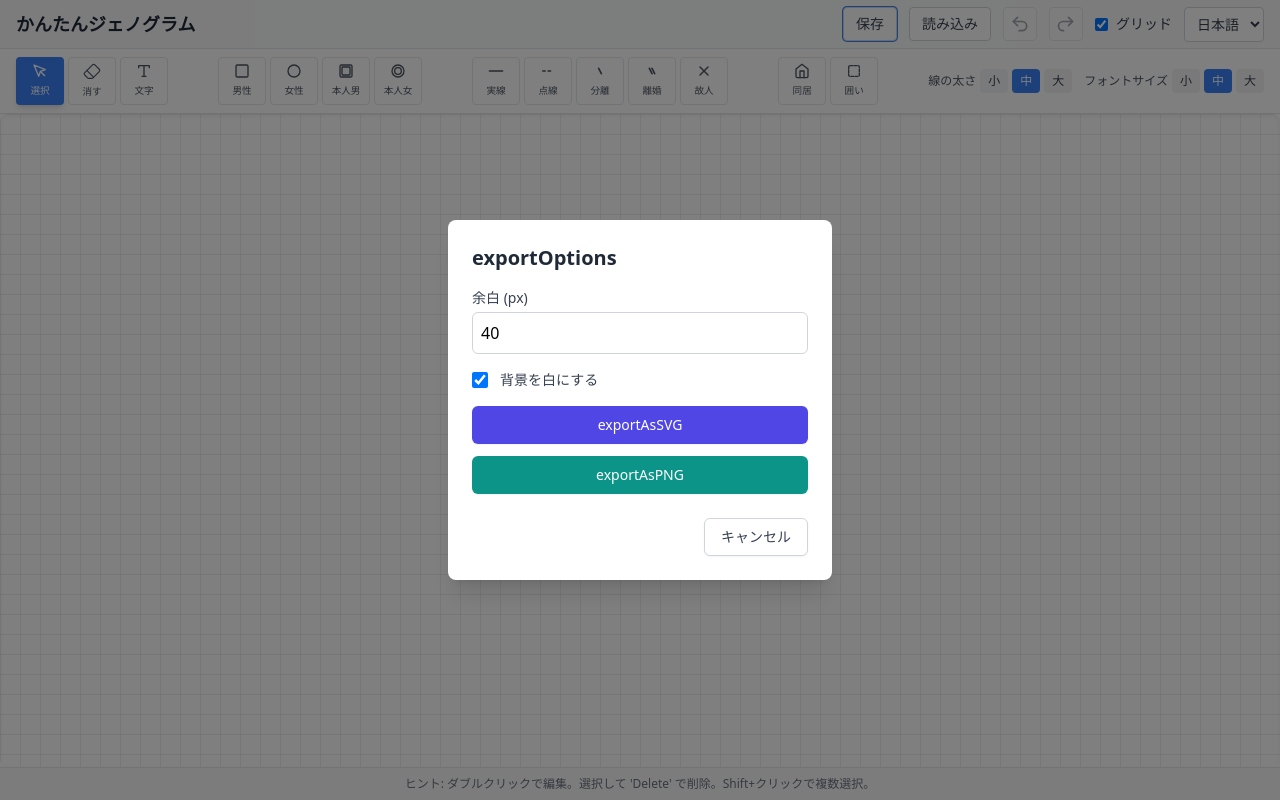
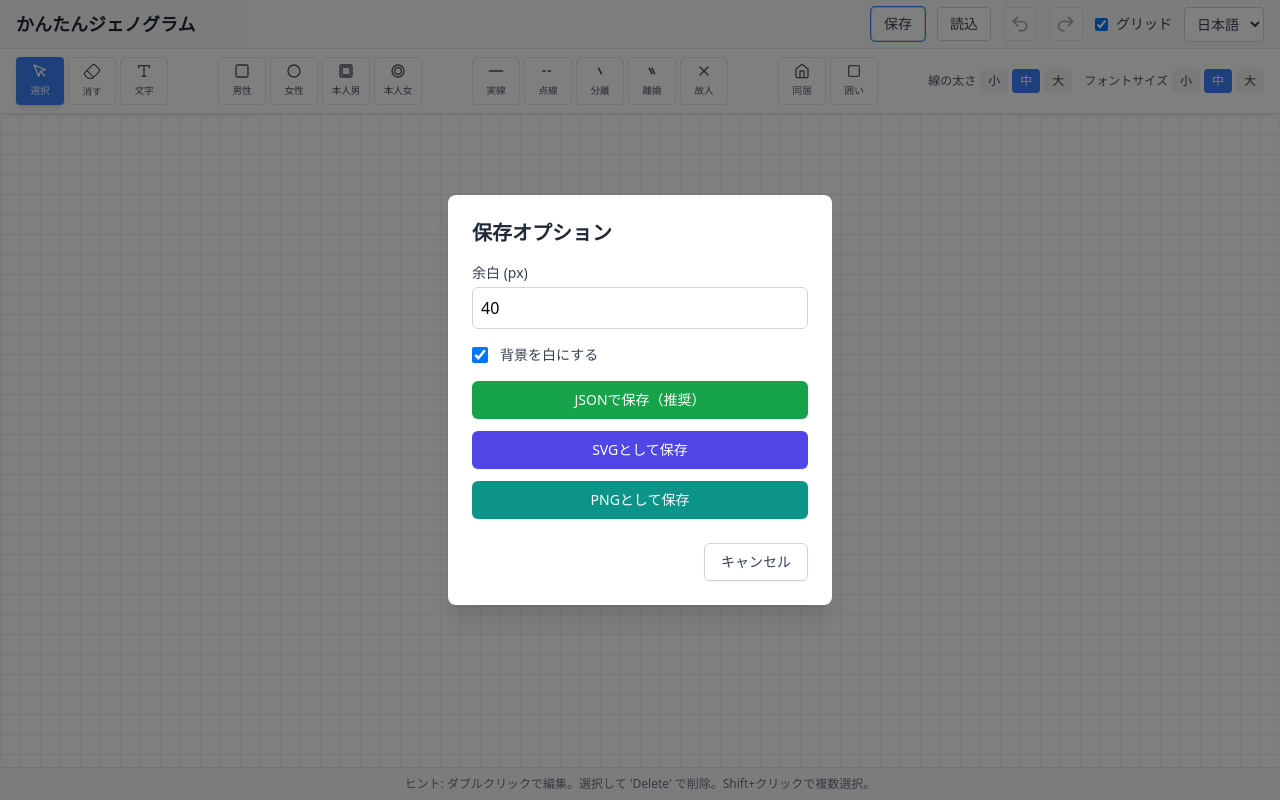
Before and after one commit to mochizukimasao/easy-genogram, a React (Vite) app: page / in a window 1280 px wide. Both pictures are taken after a click on the button "保存". Built offline with nearby package versions, Linux system fonts and the light colour scheme.

Commit message:
feat: Change "Load" to "読込" and revert save dialog to include JSON option

```diff
--- a/App.tsx
+++ b/App.tsx
@@ -1,4 +1,3 @@
-
 import React, { useState, useCallback, useRef, useEffect } from 'react';
 import {
   GenogramShape,
--- a/components/SaveModal.tsx
+++ b/components/SaveModal.tsx
@@ -1,27 +1,27 @@
-
 import React, { useState } from 'react';
 import { useLanguage } from '../contexts/LanguageContext';
 
-interface ExportModalProps {
+interface SaveModalProps {
   isOpen: boolean;
   onClose: () => void;
-  onExportSVG: (padding: number, includeBackground: boolean) => void;
-  onExportPNG: (padding: number, includeBackground: boolean) => void;
+  onSaveSVG: (padding: number, includeBackground: boolean) => void;
+  onSavePNG: (padding: number, includeBackground: boolean) => void;
+  onSaveJSON: () => void;
 }
 
-const ExportModal: React.FC<ExportModalProps> = ({ isOpen, onClose, onExportSVG, onExportPNG }) => {
+const SaveModal: React.FC<SaveModalProps> = ({ isOpen, onClose, onSaveSVG, onSavePNG, onSaveJSON }) => {
   const { t } = useLanguage();
   const [padding, setPadding] = useState('40');
   const [includeBackground, setIncludeBackground] = useState(true);
 
   if (!isOpen) return null;
 
-  const handleExportSVGClick = () => {
-    onExportSVG(parseInt(padding, 10) || 0, includeBackground);
+  const handleSaveSVGClick = () => {
+    onSaveSVG(parseInt(padding, 10) || 0, includeBackground);
   };
 
-  const handleExportPNGClick = () => {
-    onExportPNG(parseInt(padding, 10) || 0, includeBackground);
+  const handleSavePNGClick = () => {
+    onSavePNG(parseInt(padding, 10) || 0, includeBackground);
   };
 
   return (
@@ -32,7 +32,7 @@ const ExportModal: React.FC<ExportModalProps> = ({ isOpen, onClose, onExportSVG,
       onClick={onClose}
     >
       <div className="bg-white rounded-lg shadow-xl p-6 w-full max-w-sm mx-4" onClick={(e) => e.stopPropagation()}>
-        <h2 className="text-xl font-bold text-gray-800 mb-4">{t('exportOptions')}</h2>
+        <h2 className="text-xl font-bold text-gray-800 mb-4">{t('saveOptions')}</h2>
 
         <div className="mb-4">
             <label htmlFor="padding-input" className="block text-sm font-medium text-gray-700 mb-1">
@@ -68,16 +68,22 @@ const ExportModal: React.FC<ExportModalProps> = ({ isOpen, onClose, onExportSVG,
 
         <div className="space-y-3">
             <button
-                onClick={handleExportSVGClick}
+                onClick={onSaveJSON}
+                className="w-full px-4 py-2 text-sm font-medium text-white bg-green-600 border border-transparent rounded-md shadow-sm hover:bg-green-700 focus:outline-none focus:ring-2 focus:ring-offset-2 focus:ring-green-500"
+            >
+                JSONで保存（推奨）
+            </button>
+            <button
+                onClick={handleSaveSVGClick}
                 className="w-full px-4 py-2 text-sm font-medium text-white bg-indigo-600 border border-transparent rounded-md shadow-sm hover:bg-indigo-700 focus:outline-none focus:ring-2 focus:ring-offset-2 focus:ring-indigo-500"
             >
-                {t('exportAsSVG')}
+                {t('saveAsSVG')}
             </button>
             <button
-                onClick={handleExportPNGClick}
+                onClick={handleSavePNGClick}
                 className="w-full px-4 py-2 text-sm font-medium text-white bg-teal-600 border border-transparent rounded-md shadow-sm hover:bg-teal-700 focus:outline-none focus:ring-2 focus:ring-offset-2 focus:ring-teal-500"
             >
-                {t('exportAsPNG')}
+                {t('saveAsPNG')}
             </button>
         </div>
 
@@ -94,4 +100,4 @@ const ExportModal: React.FC<ExportModalProps> = ({ isOpen, onClose, onExportSVG,
   );
 };
 
-export default ExportModal;
+export default SaveModal;
--- a/i18n/locales.ts
+++ b/i18n/locales.ts
@@ -63,7 +63,7 @@ export const translations = {
   },
   ja: {
     header: 'かんたんジェノグラム',
-    load: '読み込み',
+    load: '読込',
     save: '保存',
     tools: 'ツール',
     select: '選択',
```
